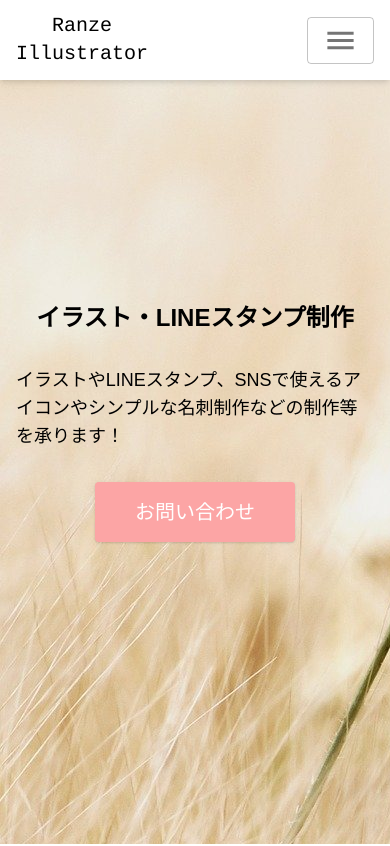
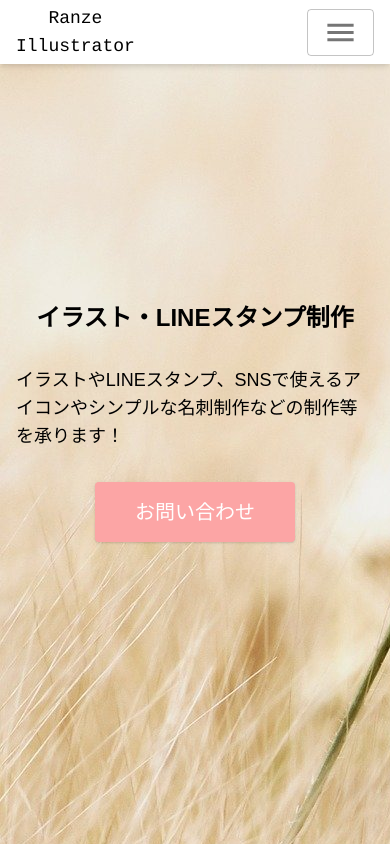
Before and after one commit to mayone-du/ranze-hp, a Next.js app: page / in a window 390 px wide. Shown: the top 846 px of the page. Built offline with nearby package versions, Linux system fonts and the light colour scheme.

Commit message:
header update

```diff
--- a/src/components/shared/layout/Header.tsx
+++ b/src/components/shared/layout/Header.tsx
@@ -13,9 +13,9 @@ const Header: React.VFC<{ isActivePage: string }> = ({ isActivePage }) => {
 
   return (
     <>
-      <header className="flex items-center justify-between py-3 md:px-12 px-4 fixed w-full inset-x-0 z-50 bg-white shadow-md">
+      <header className="flex items-center justify-between lg:py-3 py-1 md:px-12 px-4 fixed w-full inset-x-0 z-50 bg-white shadow-md">
         <nav className="flex items-center">
-          <h2 className="my_logo text-xl text-center mr-4">
+          <h2 className="my_logo lg:text-xl text-lg text-center mr-4">
             <Link href="/">
               <a className="block">
                 Ranze
@@ -98,7 +98,7 @@ const Header: React.VFC<{ isActivePage: string }> = ({ isActivePage }) => {
             isMenuActive
               ? "visible opacity-100 transform translate-x-0"
               : "invisible opacity-0 transform translate-x-10"
-          } fixed top-20 p-4 left-0 bg-gray-50 lg:hidden w-full transition-all shadow-md`}
+          } fixed top-16 p-4 left-0 bg-gray-50 lg:hidden w-full transition-all shadow-md`}
         >
           <li>
             <Link href="/">
```
